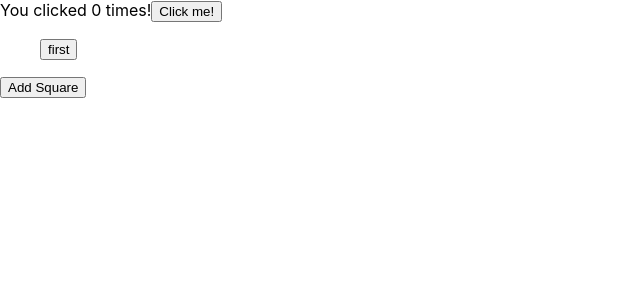
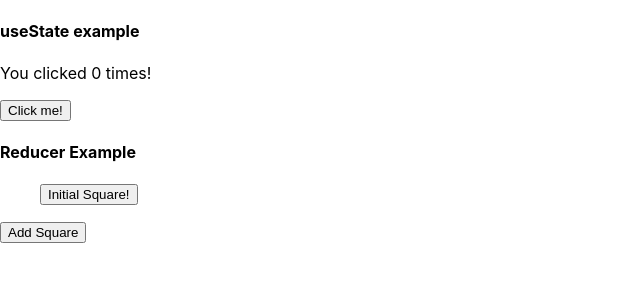
Before and after one commit to jedster1111/bananagram, a React (Create React App) app in the folder frontend/: page / in a window 1280 px wide. Shown: the top 300 px of the page, without its empty margins (0-640 px from the left). Built offline with nearby package versions, Linux system fonts and the light colour scheme.

Commit message:
Restructured and made a generateNewSquare function

```diff
--- a/frontend/src/components/examples/App.tsx
+++ b/frontend/src/components/examples/App.tsx
@@ -1,36 +1,12 @@
 import * as React from "react";
-import { useState } from "react";
-import "../../react-hooks.d.ts";
 import ReducerExample from "./ReducerExample";
+import UseStateFunc from "./UseStateExample";
 
-export class AppClass extends React.Component<{}, { count: number }> {
-  readonly state = {
-    count: 0
-  };
-
-  handleClick = () => this.setState(({ count }) => ({ count: count + 1 }));
-
-  render() {
-    const { count } = this.state;
-    return (
-      <div>
-        You clicked {count} times!
-        <button onClick={this.handleClick}>Click me!</button>
-      </div>
-    );
-  }
-}
-
-export const App = () => {
-  const [count, setCount] = useState(0);
-
-  return (
-    <div>
-      You clicked {count} times!
-      <button onClick={() => setCount(count + 1)}>Click me!</button>
-      <ReducerExample />
-    </div>
-  );
-};
+const App = () => (
+  <div>
+    <UseStateFunc />
+    <ReducerExample />
+  </div>
+);
 
 export default App;
--- a/frontend/src/components/examples/ReducerExample.tsx
+++ b/frontend/src/components/examples/ReducerExample.tsx
@@ -3,6 +3,9 @@ import { useReducer } from "react";
 import uuid from "uuid/v4";
 import "../../react-hooks.d.ts";
 
+/**
+ * Example of new useReducer hook
+ */
 const ReducerExample = () => {
   const [state, dispatch] = useReducer<State, Action>(
     reducer,
@@ -11,6 +14,7 @@ const ReducerExample = () => {
 
   return (
     <div>
+      <h4>Reducer Example</h4>
       <ul>
         {state.squares.map(({ id, value }) => (
           <button key={id} onClick={() => dispatch(removeSquare(id))}>
@@ -61,18 +65,22 @@ function removeSquare(id: string): Action {
   };
 }
 
+function generateNewSquare(value: string): Square {
+  return { id: uuid(), value };
+}
+
 function reducer(currentState: State, action: Action): State {
   switch (action.type) {
-    case "AddSquare": {
+    case ActionTypes.AddSquare: {
       return {
         ...currentState,
         squares: [
-          { id: uuid(), value: action.payload.value },
+          generateNewSquare(action.payload.value),
           ...currentState.squares
         ]
       };
     }
-    case "RemoveSquare": {
+    case ActionTypes.RemoveSquare: {
       return {
         ...currentState,
         squares: currentState.squares.filter(
@@ -87,7 +95,7 @@ function reducer(currentState: State, action: Action): State {
 
 function getInitialState(): State {
   return {
-    squares: [{ id: uuid(), value: "first" }]
+    squares: [generateNewSquare("Initial Square!")]
   };
 }
 
--- /dev/null
+++ b/frontend/src/components/examples/UseStateExample.tsx
@@ -0,0 +1,43 @@
+import * as React from "react";
+import { useState } from "react";
+import "../../react-hooks.d.ts";
+
+/**
+ * Class example of a stateful component
+ */
+export class UseStateClass extends React.Component<{}, { count: number }> {
+  readonly state = {
+    count: 0
+  };
+
+  handleClick = () => this.setState(({ count }) => ({ count: count + 1 }));
+
+  render() {
+    const { count } = this.state;
+    return (
+      <div>
+        You clicked {count} times!
+        <button onClick={this.handleClick}>Click me!</button>
+      </div>
+    );
+  }
+}
+
+/**
+ * Hook example of making a stateful function Component
+ */
+const UseStateFunc = () => {
+  const [count, setCount] = useState(0);
+
+  return (
+    <div>
+      <p>
+        <h4>useState example</h4>
+      </p>
+      <p>You clicked {count} times!</p>
+      <button onClick={() => setCount(count + 1)}>Click me!</button>
+    </div>
+  );
+};
+
+export default UseStateFunc;
```
